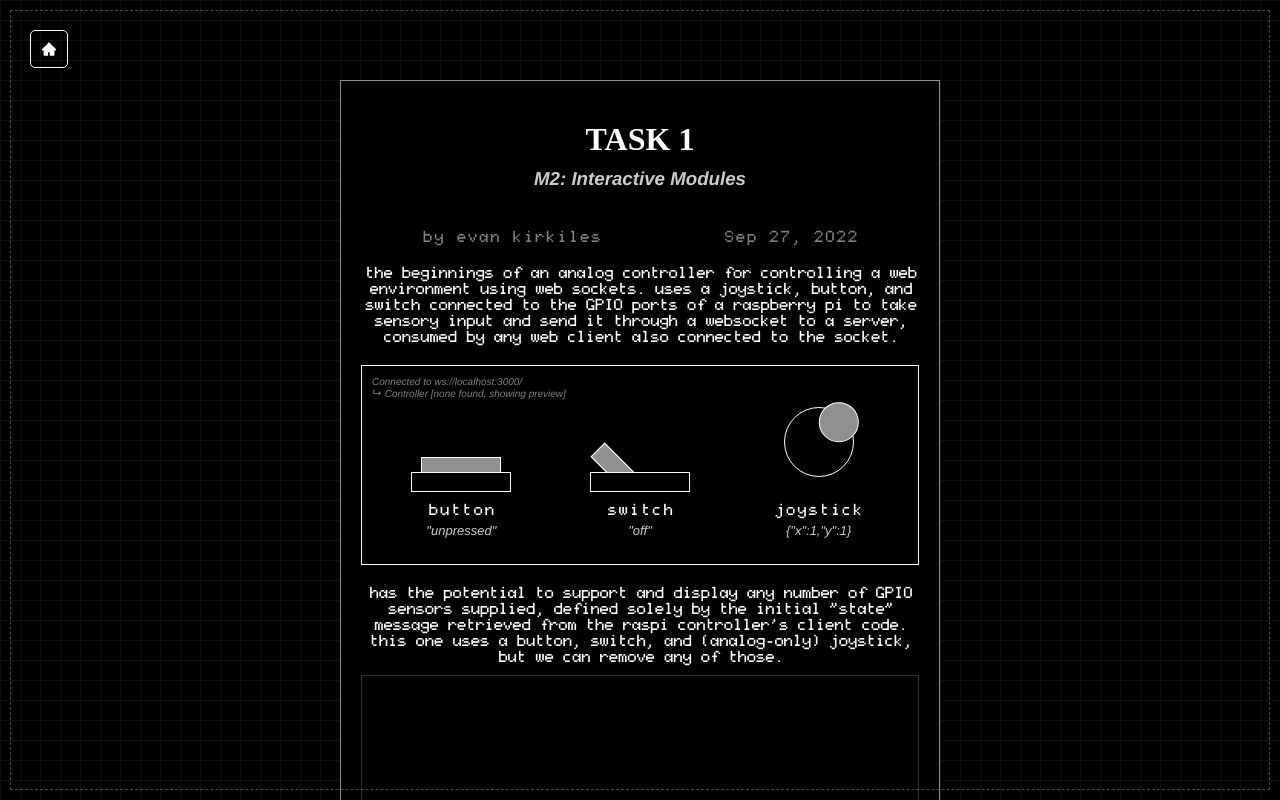
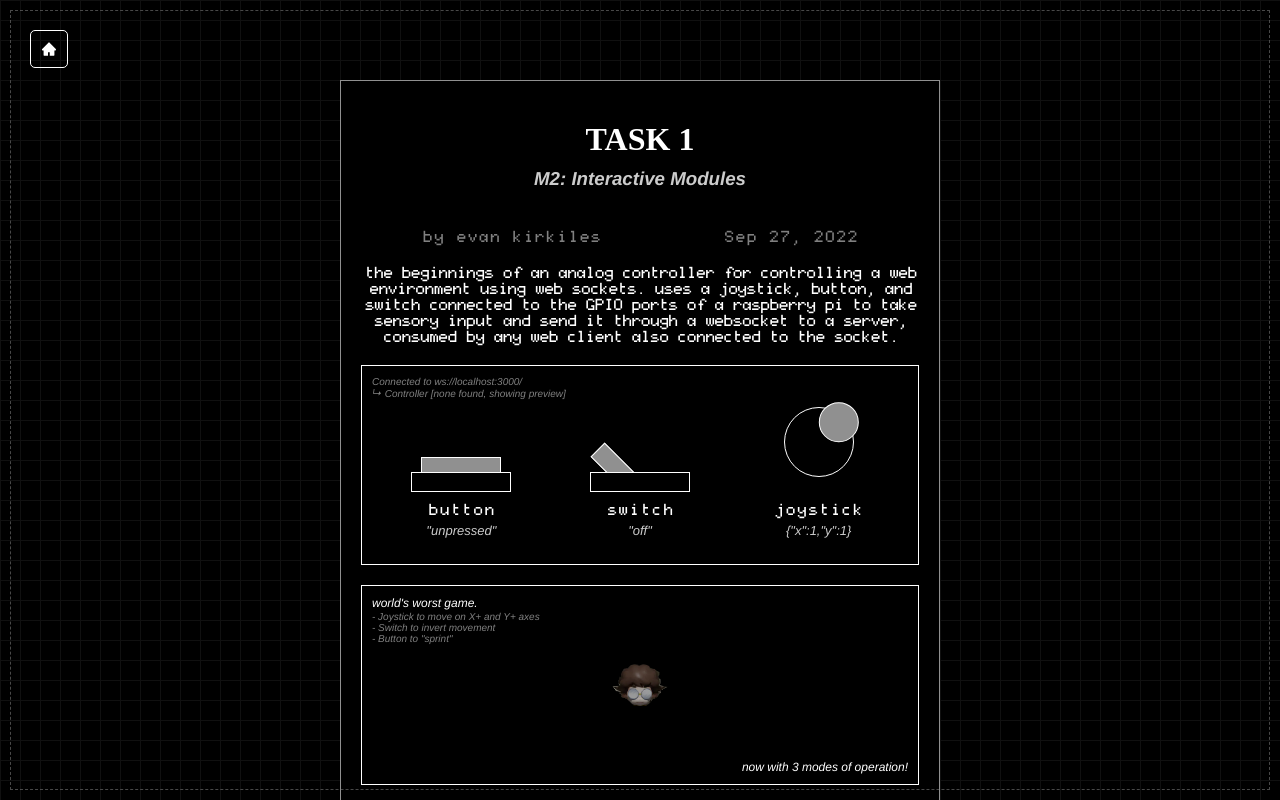
Before and after one commit to evankirkiles/cs334, a Next.js app: page /module2/task1 in a window 1280 px wide. Shown: the top 800 px of the page. Built offline with nearby package versions, Linux system fonts and the light colour scheme; no server answers; a web font is replaced by a local one.

Commit message:
Added minigame.

```diff
--- a/src/components/module2/SocketControllerDisplay/SocketControllerDisplay.tsx
+++ b/src/components/module2/SocketControllerDisplay/SocketControllerDisplay.tsx
@@ -5,6 +5,9 @@
  * 2022 the nobot space,
  */
 import { useCallback, useEffect, useState } from "react";
+import SocketControllerMinigame, {
+  SocketControllerState,
+} from "../SocketControllerMinigame/SocketControllerMinigame";
 import s from "./SocketControllerDisplay.module.scss";
 
 // helper function for converting joystick input into a CSS transform
@@ -157,6 +160,9 @@ const SocketControllerDisplay: React.FC<SocketControllerDisplayProps> =
             <></>
           )}
         </div>
+        <SocketControllerMinigame
+          state={controllerState as SocketControllerState}
+        />
       </>
     );
   };
--- /dev/null
+++ b/src/components/module2/SocketControllerMinigame/SocketControllerMinigame.module.scss
@@ -0,0 +1,45 @@
+@import "../../../styles/mixins";
+
+.sensor_fun_canvas {
+  width: 100%;
+  display: flex;
+  flex-direction: row;
+  justify-content: center;
+  align-items: center;
+  height: 200px;
+  padding: 10px;
+  border: 1px solid $foreground;
+  margin-bottom: 10px;
+  position: relative;
+  overflow: hidden;
+
+  background-color: $background;
+  background-image: radial-gradient($foreground2 0.5px, transparent 0.5px),
+    radial-gradient($foreground2 0.5px, $background 0.5px);
+  background-size: 20px 20px;
+  background-position: 0 0, 10px 10px;
+}
+
+.fun_player {
+  width: 60px;
+  height: 60px;
+  border-radius: 50%;
+}
+
+.control_text {
+  position: absolute;
+  top: 10px;
+  left: 10px;
+  font-size: 12px;
+  font-style: italic;
+  z-index: 2;
+  color: $foreground;
+}
+
+.sub_controls_text {
+  @extend .control_text;
+  top: 25px;
+  font-size: 10px;
+  opacity: 0.5;
+  text-align: left;
+}
--- /dev/null
+++ b/src/components/module2/SocketControllerMinigame/SocketControllerMinigame.tsx
@@ -0,0 +1,81 @@
+/*
+ * SocketControllerMinigame.tsx
+ * author: evan kirkiles
+ * created on Wed Sep 28 2022
+ * 2022 the nobot space,
+ */
+import { useCallback, useEffect, useRef } from "react";
+import s from "./SocketControllerMinigame.module.scss";
+
+export type SocketControllerState = {
+  button: "pressed" | "unpressed";
+  joystick: { x: number; y: number };
+  switch: "on" | "off";
+};
+
+type SocketControllerMinigameProps = {
+  state: SocketControllerState;
+};
+
+const SocketControllerMinigame: React.FC<SocketControllerMinigameProps> =
+  function SocketControllerMinigame({ state }) {
+    // reference to the "player" so we don't need to update state to
+    // update his transform––all this will happen outside the react loop.
+    const playerRef = useRef<HTMLImageElement>(null);
+    const playerPos = useRef<{ x: number; y: number }>({ x: 0, y: 0 });
+    const animationFrame = useRef<number>();
+
+    // asynchronous function for an animation loop
+    const animationRequest = useCallback(() => {
+      // GAME LOGIC:
+      //  - Joystick controls player movement.
+      //  - Button controls player speed between sprinting / normal.
+      //  - Switch controls direction player moves in, positive vs. negative axes.
+      const speed = state.button === "pressed" ? 2 : 1;
+      const direction =
+        state.joystick.x === state.joystick.y
+          ? [0, 0]
+          : [-state.joystick.x, state.joystick.y];
+      const magnitude = state.switch === "on" ? 1 : -1;
+      // update playerPos
+      playerPos.current.x += speed * direction[0] * magnitude;
+      playerPos.current.y += speed * direction[1] * magnitude;
+      const { x, y } = playerPos.current;
+      // propogate changes to player div
+      playerRef.current!.style.transform = `translate(${x}px, ${y}px)`;
+
+      // finally, continue the loop on the next animation frame
+      animationFrame.current = requestAnimationFrame(animationRequest);
+    }, [state]);
+
+    // manage game state here
+    useEffect(() => {
+      // begin the animation loop
+      animationRequest();
+      // on dismount / state change, cancel animation frame
+      return () => {
+        if (animationFrame.current)
+          cancelAnimationFrame(animationFrame.current);
+      };
+    }, [animationRequest]);
+
+    return (
+      <div className={s.sensor_fun_canvas}>
+        <img src="/img/evan-head.png" alt="evan head" className={s.fun_player} ref={playerRef} />
+        <div className={s.control_text}>world&apos;s worst game.</div>
+        <div className={s.sub_controls_text}>
+          - Joystick to move on X+ and Y+ axes<br />
+          - Switch to invert movement<br />
+          - Button to &quot;sprint&quot;
+        </div>
+        <div
+          className={s.control_text}
+          style={{ top: "unset", bottom: "10px", right: "10px", left: "unset" }}
+        >
+          now with 3 modes of operation!
+        </div>
+      </div>
+    );
+  };
+
+export default SocketControllerMinigame;
--- a/src/pages/module2/task1.tsx
+++ b/src/pages/module2/task1.tsx
@@ -36,7 +36,7 @@ const Module1HomePage: NextPage = () => {
           the raspi controller&apos;s client code. this one uses a button, switch,
           and (analog-only) joystick, but we can remove any of those.
         </div>
-        <YouTube videoId="21Y6QOtT9R0" className={s.youtubeContainer} />
+        <YouTube videoId="PcUaTRtYxaw" className={s.youtubeContainer} />
       </div>
       <div className={s.control_container}>
         <div className={s.setup_text}>1. SETUP</div>
```
Also changed, not shown: public/img/evan-head.png (added).
